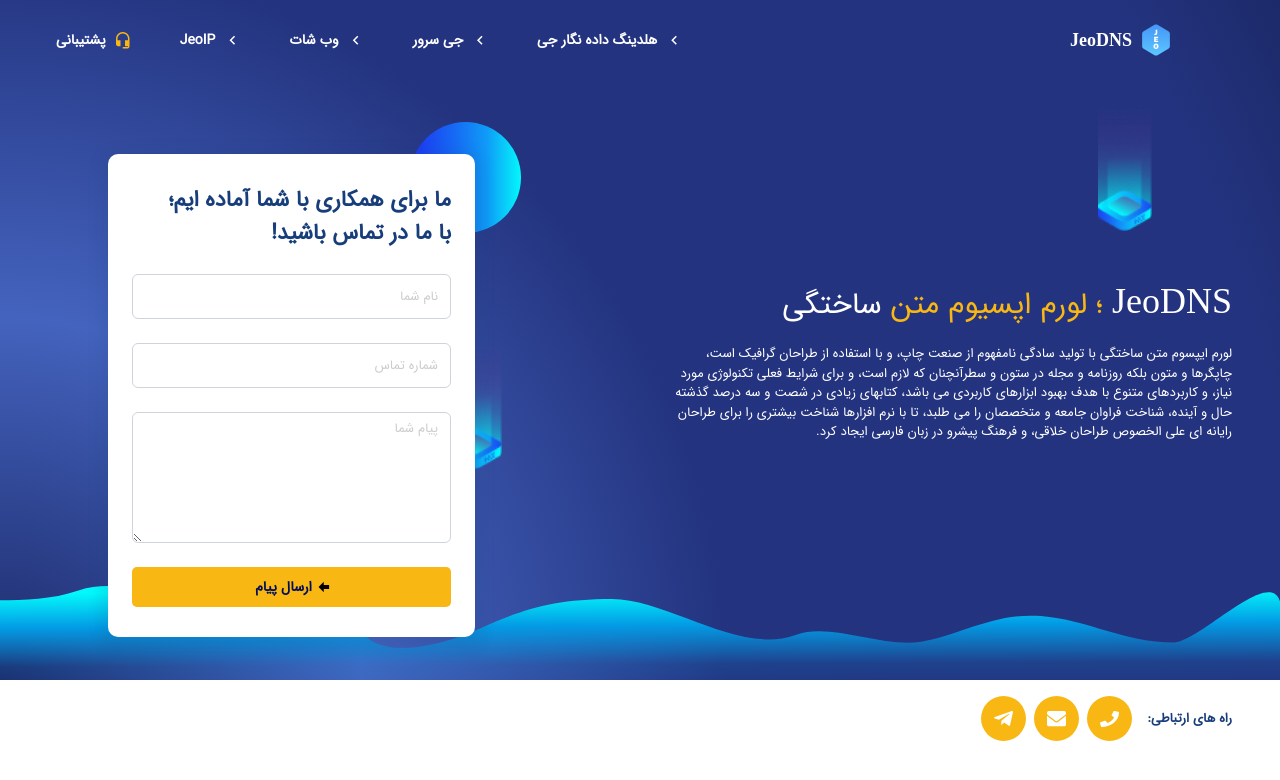
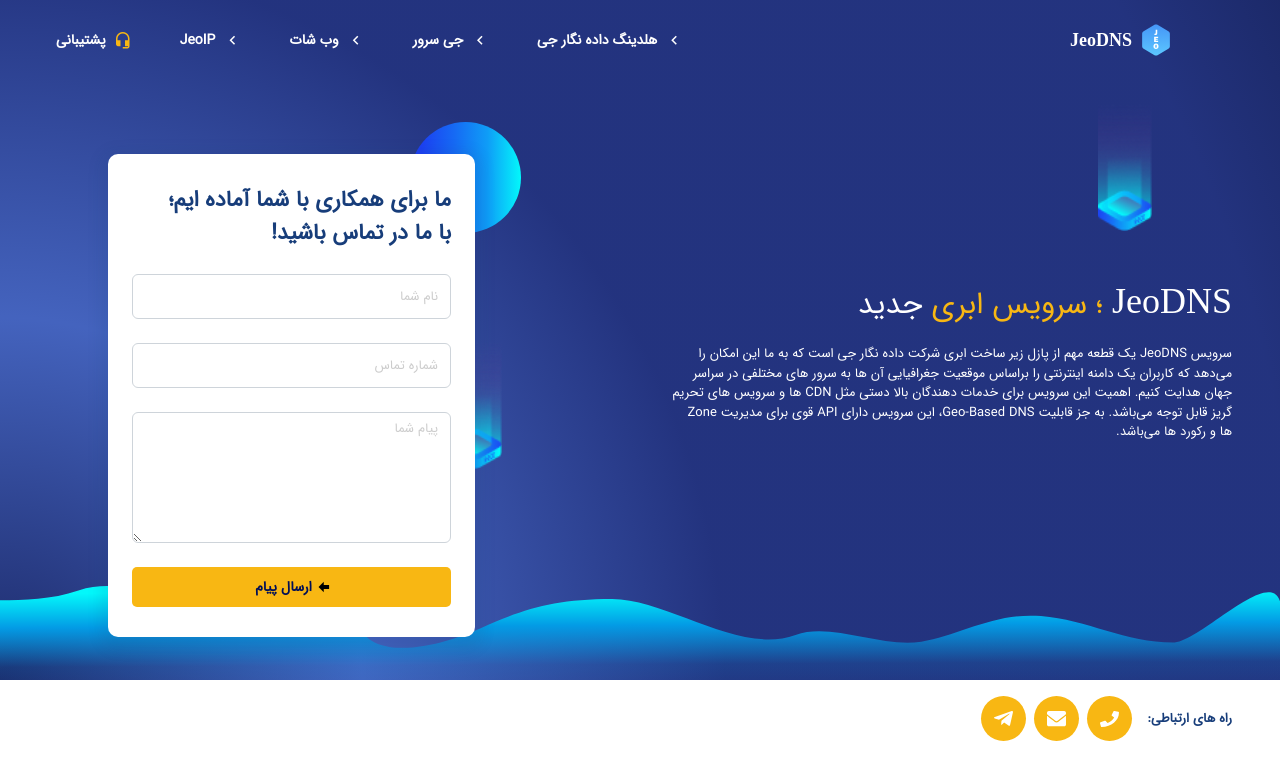
Before and after one commit to jeodns/frontend, a Vue app: page / in a window 1280 px wide. Shown: the top 780 px of the page. Built offline with nearby package versions, Linux system fonts and the light colour scheme.

Commit message:
Update content

```diff
--- a/src/components/Brand.vue
+++ b/src/components/Brand.vue
@@ -1,5 +1,5 @@
 <template>
-  <a class="d-flex flex-row" href="https://jeodns.com/" target="_blank">
+  <a class="d-flex flex-row" href="https://jeodns.com/">
     <p class="my-auto mx-2">JeoDNS</p>
     <img src="@/assets/icons/jeo.svg"/>
   </a>
--- a/src/components/Content.vue
+++ b/src/components/Content.vue
@@ -2,28 +2,16 @@
   <div class="content__container mx-3 mx-md-0 pb-5 pb-md-0">
     <p class="content__title">
       <span class="content__title-brand"> JeoDNS </span>
-      <span class="iransans" style="color: var(--primary-color)">؛ لورم اپسیوم متن</span>
-      <span class="iransans"> ساختگی</span>
+      <span class="iransans" style="color: var(--primary-color)">؛ سرویس ابری </span>
+      <span class="iransans"> جدید</span>
     </p>
     <p class="content__text iransans ms-md-5">
-      لورم ایپسوم متن ساختگی با تولید سادگی نامفهوم از صنعت چاپ، و با استفاده از
-      طراحان گرافیک است، چاپگرها و متون بلکه روزنامه و مجله در ستون و سطرآنچنان
-      که لازم است، و برای شرایط فعلی تکنولوژی مورد نیاز، و کاربردهای متنوع با
-      هدف بهبود ابزارهای کاربردی می باشد، کتابهای زیادی در شصت و سه درصد گذشته
-      حال و آینده، شناخت فراوان جامعه و متخصصان را می طلبد، تا با نرم افزارها
-      شناخت بیشتری را برای طراحان رایانه ای علی الخصوص طراحان خلاقی، و فرهنگ
-      پیشرو در زبان فارسی ایجاد کرد.
+      سرویس JeoDNS یک قطعه مهم از پازل زیر ساخت ابری شرکت داده نگار جی است که به ما این امکان را می‌دهد که کاربران یک دامنه اینترنتی را براساس موقعیت جغرافیایی آن ها به سرور های مختلفی در سراسر جهان هدایت کنیم.
+      اهمیت این سرویس برای خدمات دهندگان بالا دستی مثل CDN ها و سرویس های تحریم گریز قابل توجه می‌باشد.
+      به جز قابلیت Geo-Based DNS، این سرویس دارای API قوی برای مدیریت Zone ها و رکورد ها می‌باشد.
     </p>
   </div>
 </template>
-
-<script lang="ts">
-import { defineComponent } from "vue";
-
-export default defineComponent({
-  setup() {},
-});
-</script>
 
 <style lang="scss" scoped>
 .content {
```
